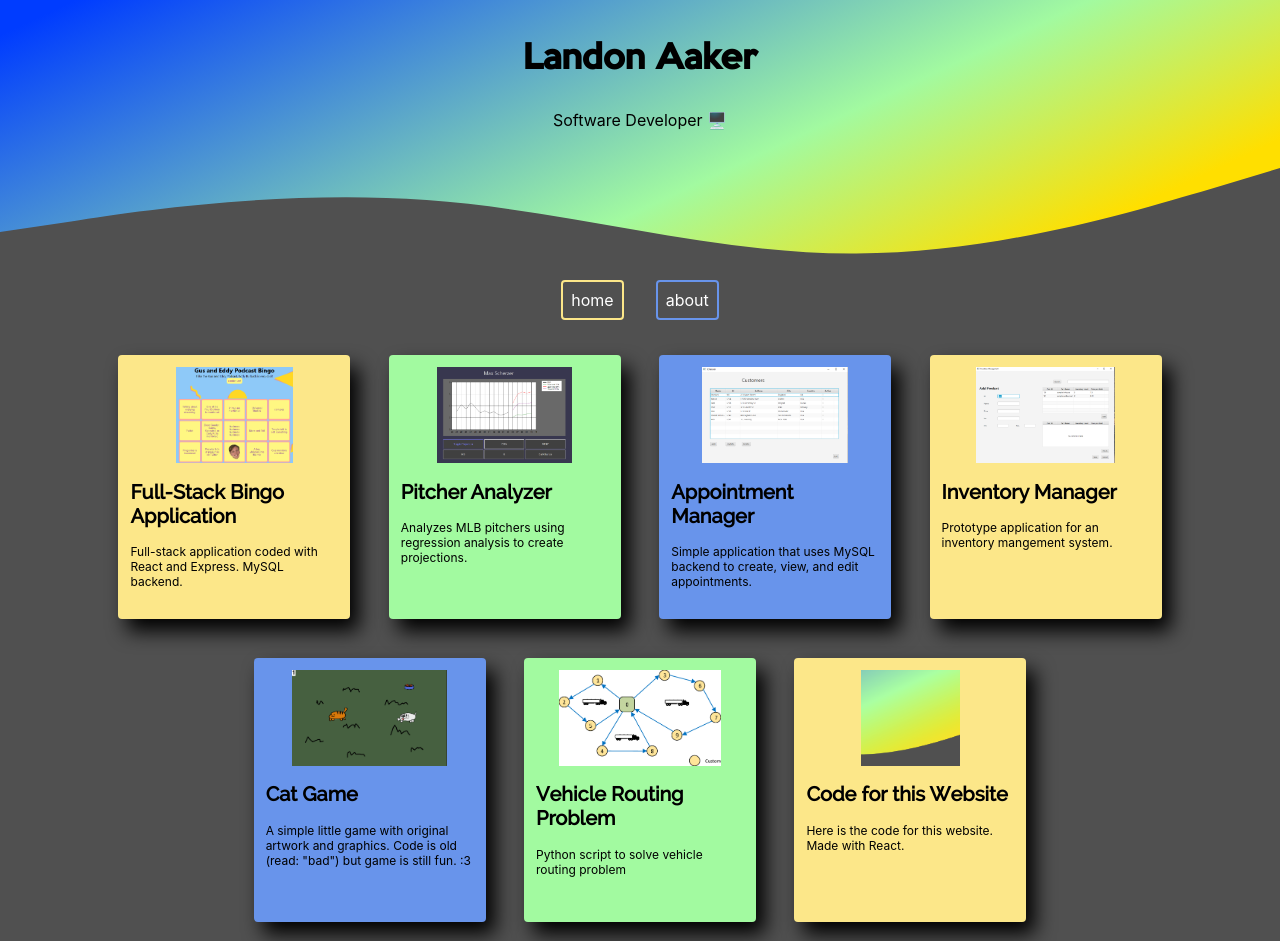
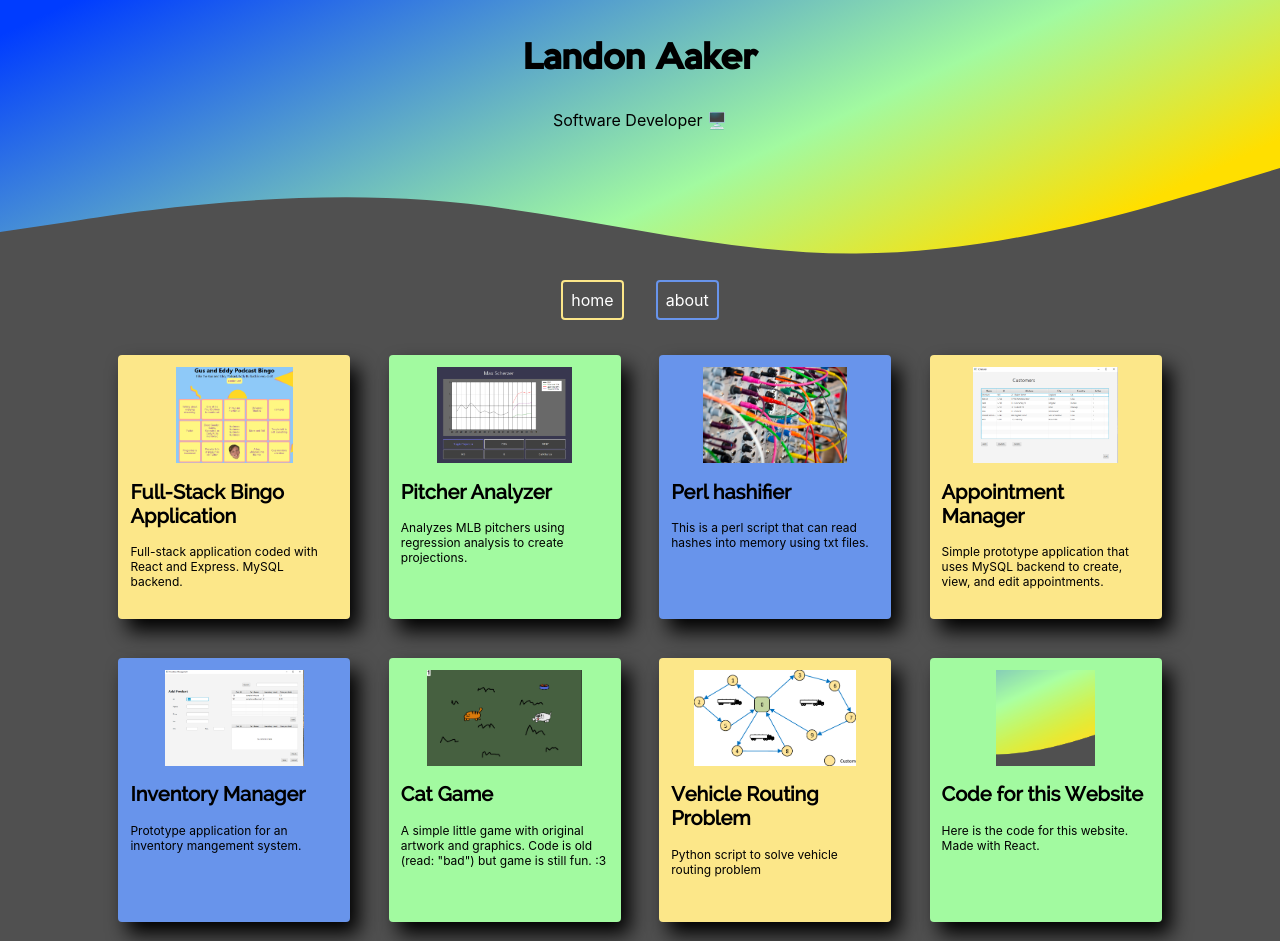
Before and after one commit to norogoth/my_website, a React (Create React App) app: page / in a window 1280 px wide. Built offline with nearby package versions, Linux system fonts and the light colour scheme.

Commit message:
added hashifier

```diff
--- a/src/Portfolio.js
+++ b/src/Portfolio.js
@@ -19,10 +19,17 @@ export default function Portfolio() {
 			link: "https://github.com/norogoth/PitcherAnalyzer"
 		},
 		{
+			imagePath: "img/wires.png",
+			title: "Perl hashifier",
+			tags:["Perl"],
+			description: "This is a perl script that can read hashes into memory using txt files.",
+			link: "https://github.com/norogoth/perl_object_reader/blob/master/README.md",
+		},
+		{
 			imagePath: "/img/planner1.png",
 			title: "Appointment Manager",
 			languages:["Java", "SQL"],
-			description: "Simple application that uses MySQL backend to create, view, and edit appointments.",
+			description: "Simple prototype application that uses MySQL backend to create, view, and edit appointments.",
 			link: "https://github.com/norogoth/AppointmentManager"
 		},
 		{
```
Also changed, not shown: public/img/wires.png (added), public/wires.png (added).
